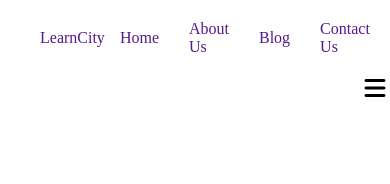
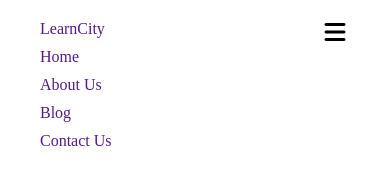
Before and after one commit to tobeblast/toggle-icon, a plain HTML site: page index.html in a window 390 px wide. Drawn offline with Linux system fonts and the light colour scheme.

Commit message:
added responsivenness

```diff
--- a/styles.css
+++ b/styles.css
@@ -55,7 +55,6 @@ ul {
 .open-icon {
   font-size: 24px;
   cursor: pointer;
-  align-self: flex-end;
   display: flex;
   justify-content: flex-end;
 }
@@ -65,3 +64,28 @@ ul {
   font-size: 24px;
   cursor: pointer;
 }
+
+@media (max-width: 620px) {
+  .navbar {
+    flex-direction: column;
+    align-items: start;
+    padding: 20px 40px;
+    row-gap: 10px;
+  }
+
+  ul {
+    flex-direction: column;
+    align-items: start;
+    row-gap: 10px;
+  }
+
+  .nav-links li {
+    margin: 0;
+  }
+
+  .open-icon {
+    position: absolute;
+    top: 20px;
+    right: 40px;
+  }
+}
```
